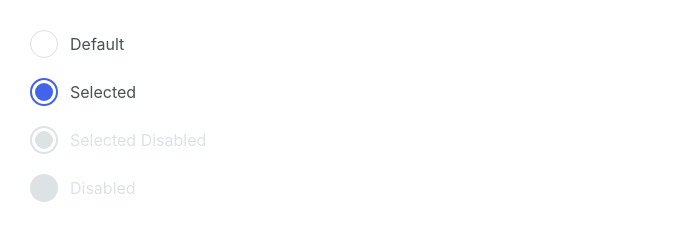
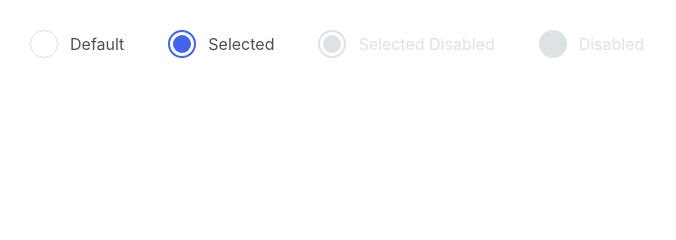
Before and after one commit to js-tasks-ru/htmlcss-20230911-4_info91, a website: page 07-lection5/02-radio/index.html in a window 1280 px wide. Shown: the whole page, without its empty margins (0-676 px from the left). Drawn offline with Linux system fonts and the light colour scheme; a web font is replaced by a local one.

Commit message:
-- wrapper

```diff
--- a/07-lection5/02-radio/index.html
+++ b/07-lection5/02-radio/index.html
@@ -14,41 +14,37 @@
         margin: 20px;
       }
     </style>
-    <div class="radio">
-      <label class="radio__label">
+
+    <label class="radio">
       <input class="radio__input" type="radio" name="name1" />
       <div class="radio__round">
         <div class="radio__mark"></div>
       </div>
       <span class="radio__text">Default</span>
     </label>
-    </div>
-    <div class="radio">
-      <label class="radio__label">
+
+    <label class="radio">
       <input class="radio__input" type="radio" checked name="name1" />
       <div class="radio__round">
         <div class="radio__mark"></div>
       </div>
       <span class="radio__text">Selected</span>
     </label>
-    </div>
-    <div class="radio">
-      <label class="radio__label">
+
+    <label class="radio">
       <input class="radio__input" type="radio" checked disabled />
       <div class="radio__round">
         <div class="radio__mark"></div>
       </div>
       <span class="radio__text">Selected Disabled</span>
     </label>
-    </div>
-    <div class="radio">
-      <label class="radio__label">
+
+    <label class="radio">
       <input class="radio__input" type="radio" disabled />
       <div class="radio__round">
         <div class="radio__mark"></div>
       </div>
       <span class="radio__text">Disabled</span>
     </label>
-    </div>
   </body>
 </html>
--- a/07-lection5/02-radio/radio.css
+++ b/07-lection5/02-radio/radio.css
@@ -3,7 +3,7 @@
   opacity: 0;
   left: -200px;
 }
-.radio__label {
+.radio {
   display: inline-flex;
   align-items: center;
   gap: 12px;
```
Lines whose indentation alone changed are shown as unchanged.
